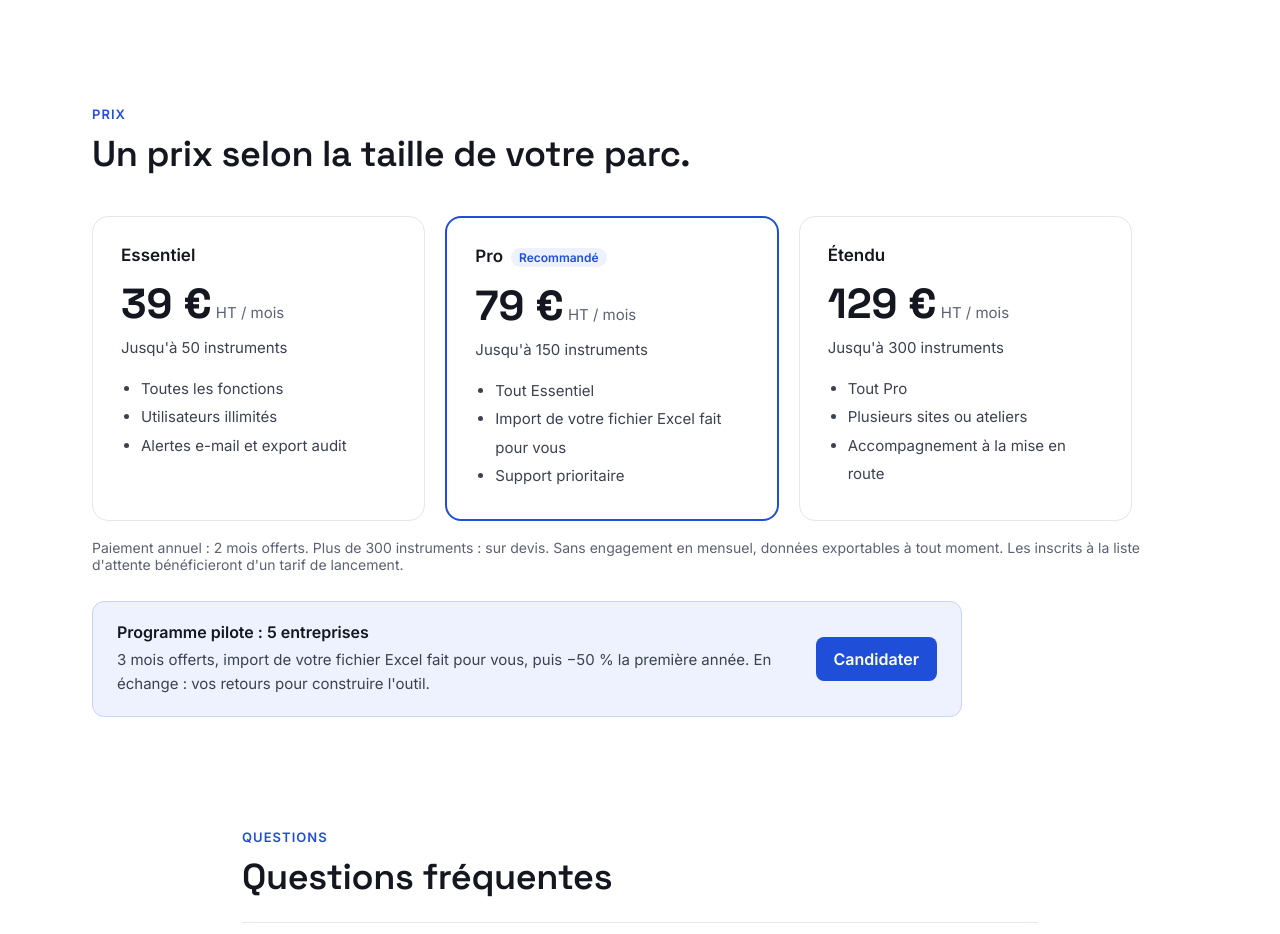
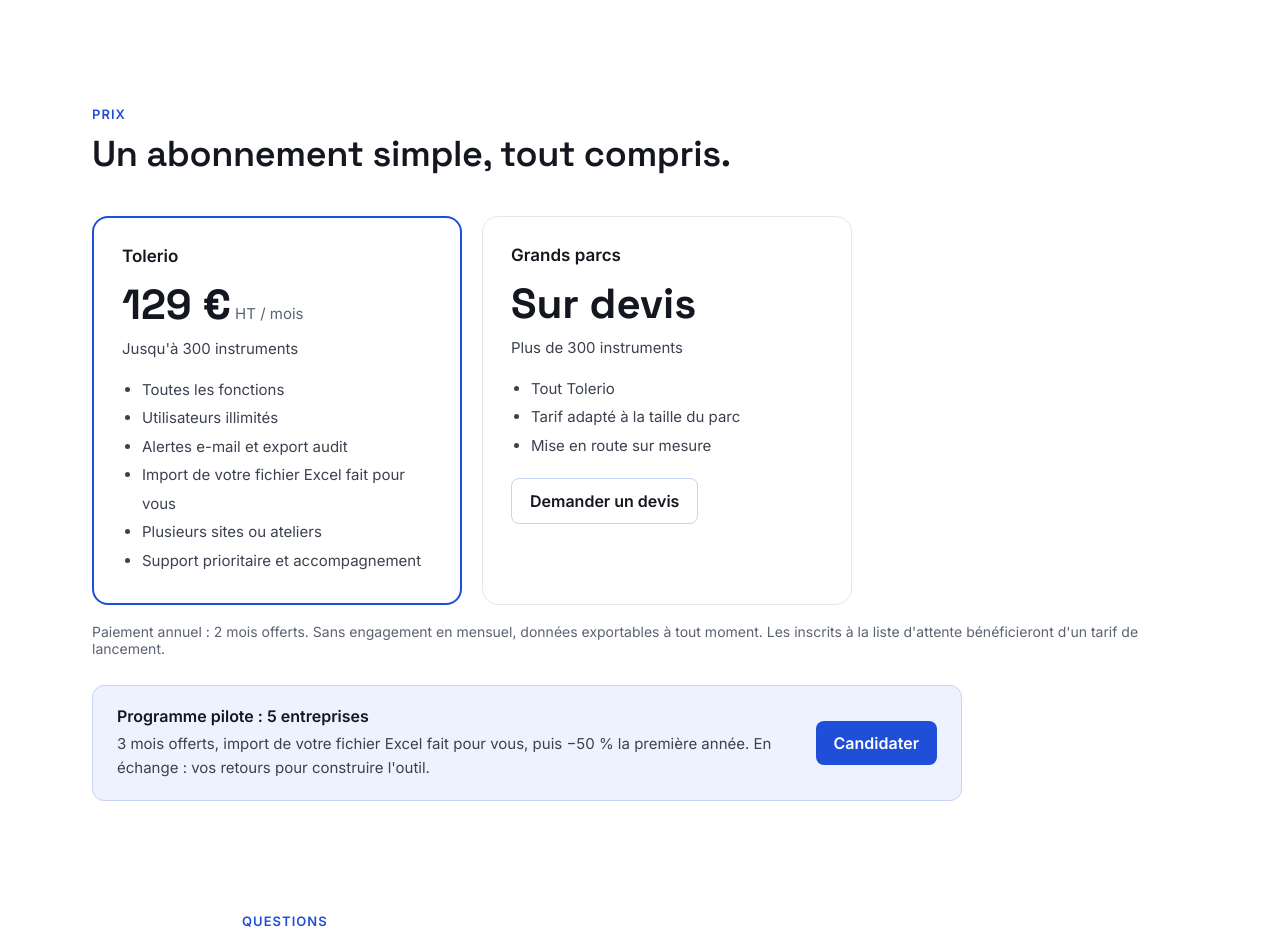
Before and after one commit to Souhil26200/tolerio-site, a plain HTML site: page index.html in a window 1280 px wide. Shown: the part 2920-3854 px from the top of the page. Drawn offline with Linux system fonts and the light colour scheme.

Commit message:
Prix : un seul abonnement (129 € HT, jusqu'à 300 instruments) + devis au-delà
Co-Authored-By: Claude Sonnet 5.5 <noreply@anthropic.com>
Claude-Session: https://claude.ai/code/session_01L3YZ7KuWMoMpaYZTrJ2UbZ

```diff
--- a/index.html
+++ b/index.html
@@ -148,28 +148,23 @@ a{color:#1F4FD8;text-decoration:none}a:hover{color:#163BA6}
   <section id="prix">
     <div class="wrap" style="padding-top:80px;padding-bottom:64px">
       <div class="eyebrow">Prix</div>
-      <h2 class="h2" style="margin-top:12px">Un prix selon la taille de votre parc.</h2>
-      <div style="display:grid;grid-template-columns:repeat(3,minmax(0,1fr));gap:20px;margin-top:40px;max-width:1040px">
-        <div style="border:1px solid #E4E7EC;border-radius:16px;padding:28px">
-          <div style="font-size:17px;font-weight:600">Essentiel</div>
-          <div style="margin-top:12px"><span style="font-family:'Space Grotesk',sans-serif;font-size:42px;font-weight:700">39 €</span><span style="color:#5B6272;font-size:15px"> HT / mois</span></div>
-          <p style="margin:8px 0 0;font-size:15px;color:#3B4150">Jusqu'à 50 instruments</p>
-          <ul style="margin:18px 0 0;padding-left:20px;font-size:15px;line-height:1.9;color:#3B4150"><li>Toutes les fonctions</li><li>Utilisateurs illimités</li><li>Alertes e-mail et export audit</li></ul>
-        </div>
+      <h2 class="h2" style="margin-top:12px">Un abonnement simple, tout compris.</h2>
+      <div style="display:grid;grid-template-columns:repeat(2,minmax(0,1fr));gap:20px;margin-top:40px;max-width:760px">
         <div style="border:2px solid #1F4FD8;border-radius:16px;padding:28px">
-          <div style="font-size:17px;font-weight:600">Pro<span style="display:inline-block;margin-left:8px;padding:2px 8px;border-radius:999px;background:#EEF2FE;color:#1F4FD8;font-size:12px;font-weight:600">Recommandé</span></div>
-          <div style="margin-top:12px"><span style="font-family:'Space Grotesk',sans-serif;font-size:42px;font-weight:700">79 €</span><span style="color:#5B6272;font-size:15px"> HT / mois</span></div>
-          <p style="margin:8px 0 0;font-size:15px;color:#3B4150">Jusqu'à 150 instruments</p>
-          <ul style="margin:18px 0 0;padding-left:20px;font-size:15px;line-height:1.9;color:#3B4150"><li>Tout Essentiel</li><li>Import de votre fichier Excel fait pour vous</li><li>Support prioritaire</li></ul>
+          <div style="font-size:17px;font-weight:600">Tolerio</div>
+          <div style="margin-top:12px"><span style="font-family:'Space Grotesk',sans-serif;font-size:42px;font-weight:700">129 €</span><span style="color:#5B6272;font-size:15px"> HT / mois</span></div>
+          <p style="margin:8px 0 0;font-size:15px;color:#3B4150">Jusqu'à 300 instruments</p>
+          <ul style="margin:18px 0 0;padding-left:20px;font-size:15px;line-height:1.9;color:#3B4150"><li>Toutes les fonctions</li><li>Utilisateurs illimités</li><li>Alertes e-mail et export audit</li><li>Import de votre fichier Excel fait pour vous</li><li>Plusieurs sites ou ateliers</li><li>Support prioritaire et accompagnement</li></ul>
         </div>
         <div style="border:1px solid #E4E7EC;border-radius:16px;padding:28px">
-          <div style="font-size:17px;font-weight:600">Étendu</div>
-          <div style="margin-top:12px"><span style="font-family:'Space Grotesk',sans-serif;font-size:42px;font-weight:700">129 €</span><span style="color:#5B6272;font-size:15px"> HT / mois</span></div>
-          <p style="margin:8px 0 0;font-size:15px;color:#3B4150">Jusqu'à 300 instruments</p>
-          <ul style="margin:18px 0 0;padding-left:20px;font-size:15px;line-height:1.9;color:#3B4150"><li>Tout Pro</li><li>Plusieurs sites ou ateliers</li><li>Accompagnement à la mise en route</li></ul>
+          <div style="font-size:17px;font-weight:600">Grands parcs</div>
+          <div style="margin-top:12px"><span style="font-family:'Space Grotesk',sans-serif;font-size:42px;font-weight:700">Sur devis</span></div>
+          <p style="margin:8px 0 0;font-size:15px;color:#3B4150">Plus de 300 instruments</p>
+          <ul style="margin:18px 0 0;padding-left:20px;font-size:15px;line-height:1.9;color:#3B4150"><li>Tout Tolerio</li><li>Tarif adapté à la taille du parc</li><li>Mise en route sur mesure</li></ul>
+          <a href="#inscription" style="display:inline-flex;align-items:center;min-height:44px;padding:0 18px;margin-top:18px;border-radius:8px;border:1px solid #C9D3F5;color:#14171F;font-weight:600">Demander un devis</a>
         </div>
       </div>
-      <p style="margin:18px 0 0;font-size:14px;color:#5B6272">Paiement annuel : 2 mois offerts. Plus de 300 instruments : sur devis. Sans engagement en mensuel, données exportables à tout moment. Les inscrits à la liste d'attente bénéficieront d'un tarif de lancement.</p>
+      <p style="margin:18px 0 0;font-size:14px;color:#5B6272">Paiement annuel : 2 mois offerts. Sans engagement en mensuel, données exportables à tout moment. Les inscrits à la liste d'attente bénéficieront d'un tarif de lancement.</p>
       <div style="margin-top:28px;max-width:820px;background:#EEF2FE;border:1px solid #C9D3F5;border-radius:12px;padding:20px 24px;display:flex;flex-wrap:wrap;gap:16px;align-items:center;justify-content:space-between">
         <div style="flex:1 1 420px"><div style="font-size:16px;font-weight:600">Programme pilote : 5 entreprises</div><p style="margin:6px 0 0;font-size:15px;line-height:1.6;color:#3B4150">3 mois offerts, import de votre fichier Excel fait pour vous, puis −50 % la première année. En échange : vos retours pour construire l'outil.</p></div>
         <a href="#inscription" style="display:inline-flex;align-items:center;min-height:44px;padding:0 18px;border-radius:8px;background:#1F4FD8;color:#FFFFFF;font-weight:600">Candidater</a>
```
